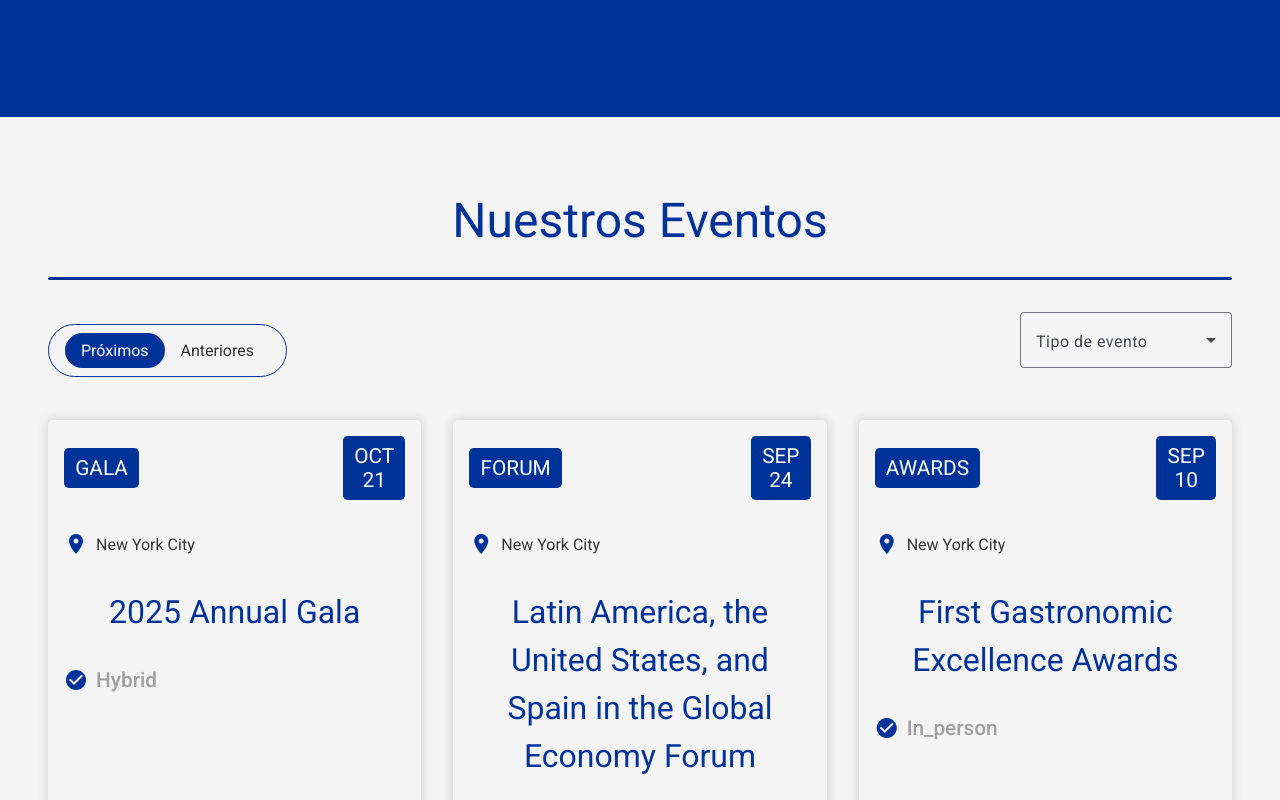
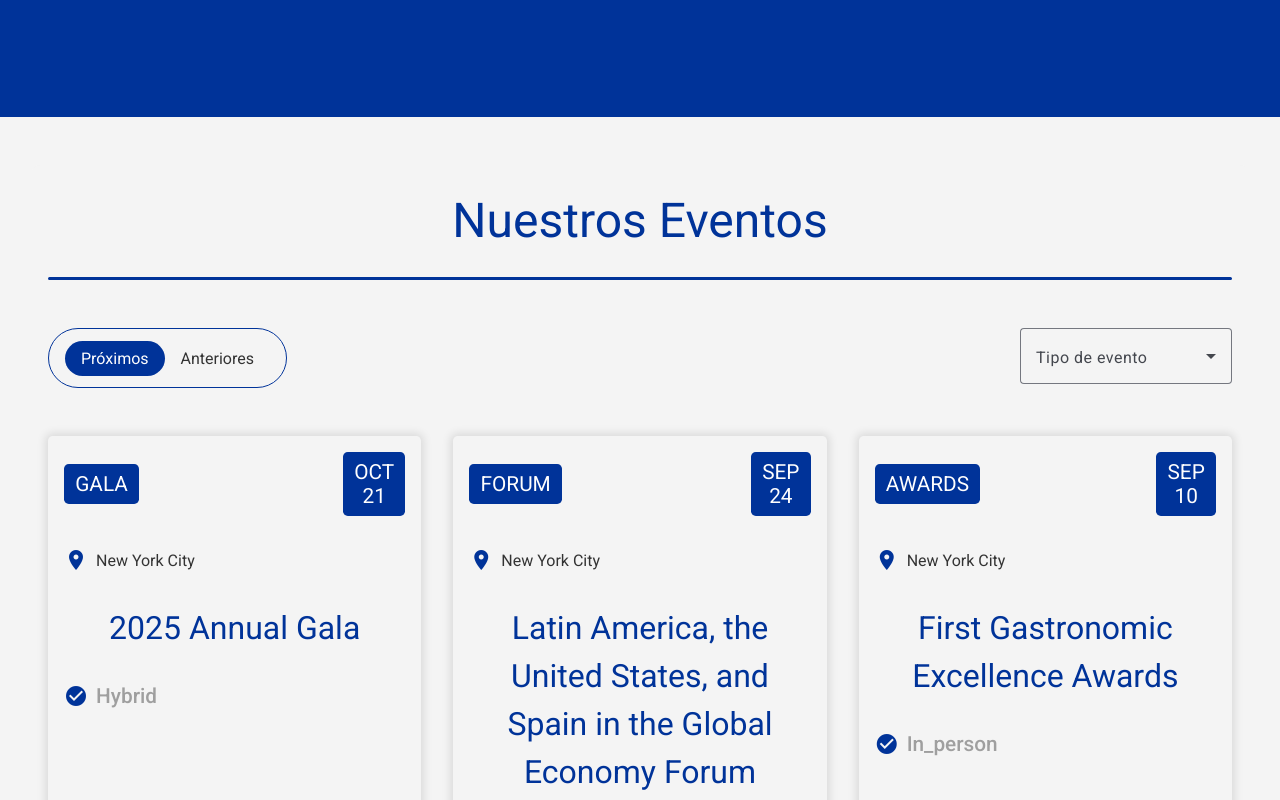
Before and after one commit to josefandino/american-chamber-commerce, an Angular app: page /#/events in a window 1280 px wide. Shown: the top 800 px of the page. Built offline with nearby package versions, Linux system fonts and the light colour scheme.

Commit message:
ajustar btn

```diff
--- a/src/app/events/events.component.html
+++ b/src/app/events/events.component.html
@@ -3,8 +3,7 @@
     <h1 class="fadeIn">Nuestros Eventos</h1>
     <div class="line fadeIn"></div>
 
-    <div class="eventActions fadeIn mt-2">
-      <div class="childEventActions">
+    <div class="eventActions fadeIn">
       <div class="selectYear">
         <div
           class="fast"
@@ -20,7 +19,6 @@
           (click)="filterTime('past')"
         >
           Anteriores
-          </div>
         </div>
       </div>
 
--- a/src/app/events/events.component.scss
+++ b/src/app/events/events.component.scss
@@ -1,9 +1,10 @@
 .eventActions {
   width: 100%;
   height: auto;
+  padding: 0;
+  margin-top: 3rem;
   display: flex;
   justify-content: space-between;
-  align-items: center;
 
   @media only screen and (max-width: 600px) {
     flex-direction: column;
@@ -12,6 +13,7 @@
 }
 
 .selectYear {
+  height: 60px;
   border: 1px solid var(--color-primary);
   padding: 0.5rem 1rem;
   border-radius: 2rem;
```
Lines whose indentation alone changed are shown as unchanged.
